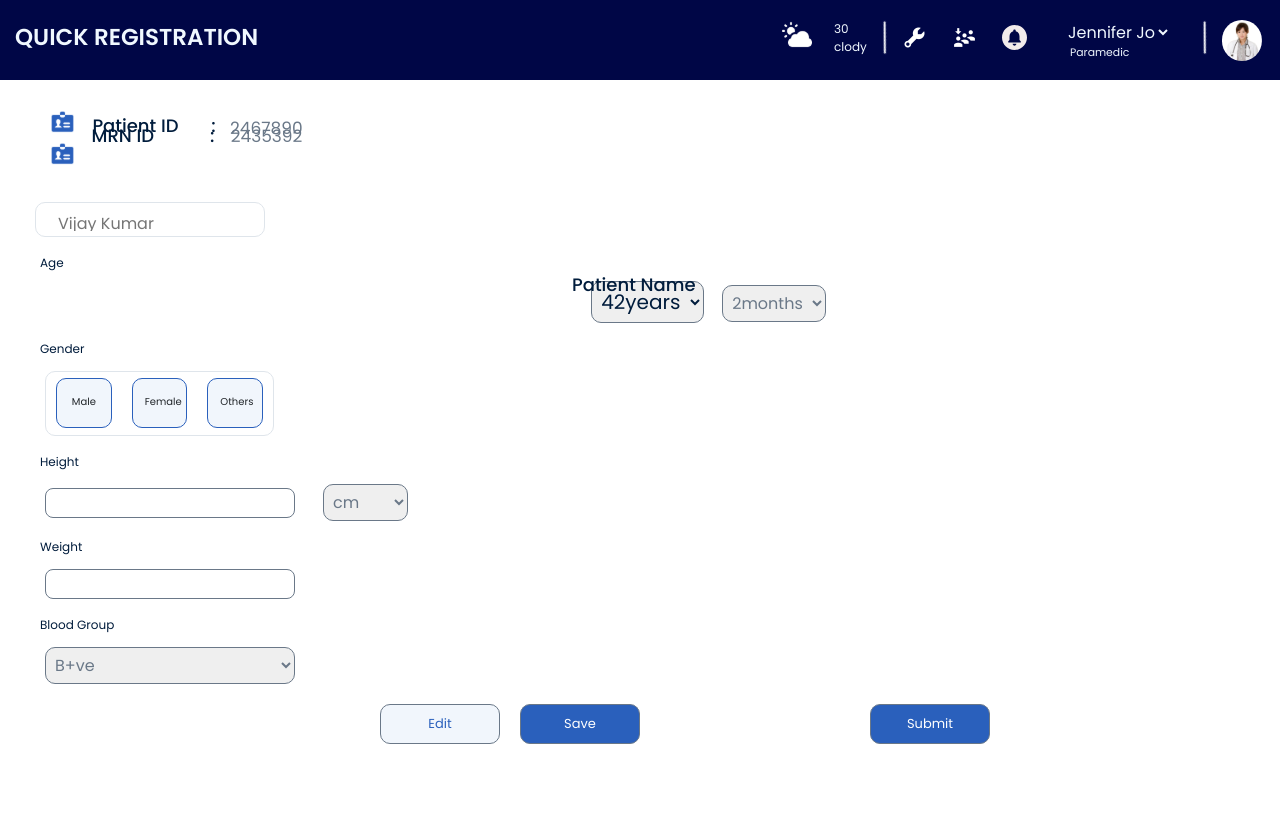
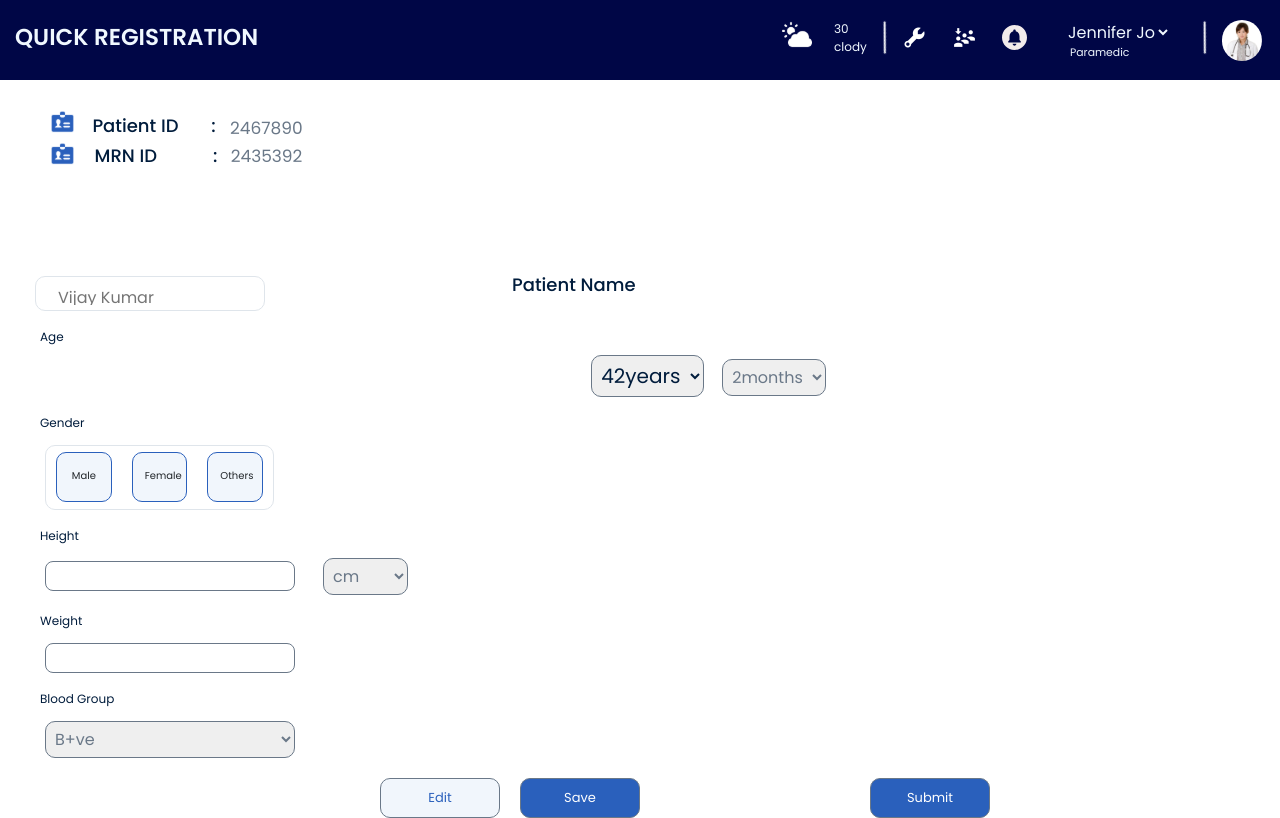
Before and after one commit to DeepanRajG/ainqa-med, a React (Create React App) app: page /Newregistration in a window 1280 px wide. Built offline with nearby package versions, Linux system fonts and the light colour scheme.

Commit message:
Update newregis.css

```diff
--- a/src/css/newregis.css
+++ b/src/css/newregis.css
@@ -197,8 +197,8 @@ margin-top: 62px;
 position: absolute;
 width: 152px;
 height: 16px;
-left: 77px;
-top: 130px;
+left: 80px;
+top: 150px;
 font-family: 'Poppins';
 font-style: normal;
 font-weight: 500;
@@ -212,7 +212,7 @@ position: absolute;
 width: 93px;
 height: 16px;
 left: 220px;
-top: 130px;
+top: 150px;
 font-family: 'Poppins';
 font-style: normal;
 font-weight: 400;
@@ -222,10 +222,10 @@ text-align: center;
 color: #6A7888;
 }
 #nam{
-position: absolute;
 width: 82px;
 height: 12px;
-left: 60px;
+left: 200px;
+
 font-family: 'Poppins';
 font-style: normal;
 font-weight: 400;
```
